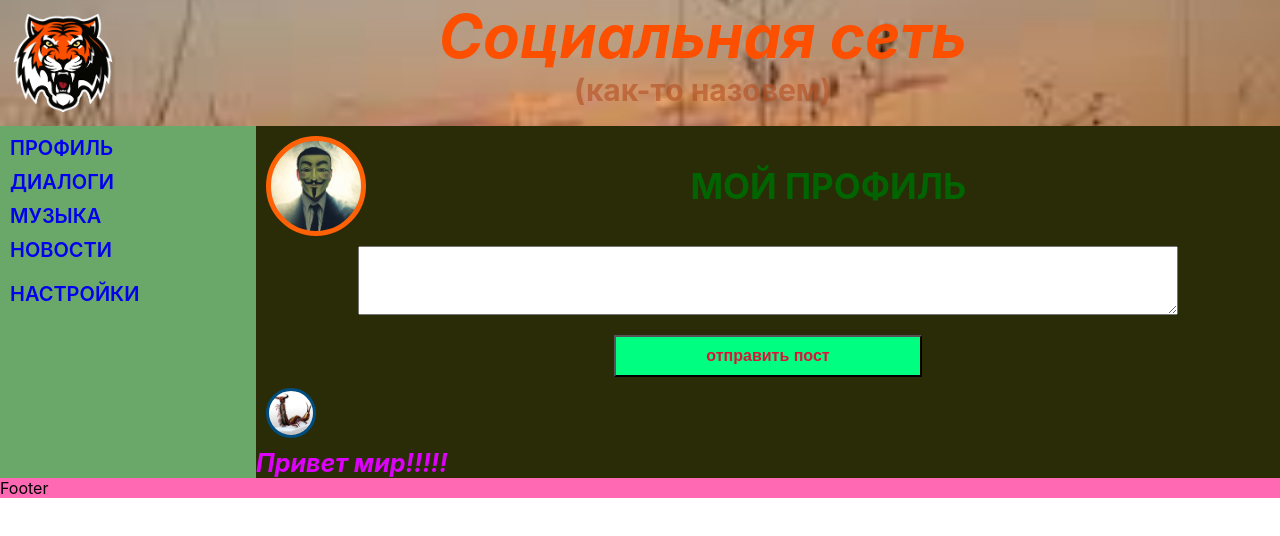
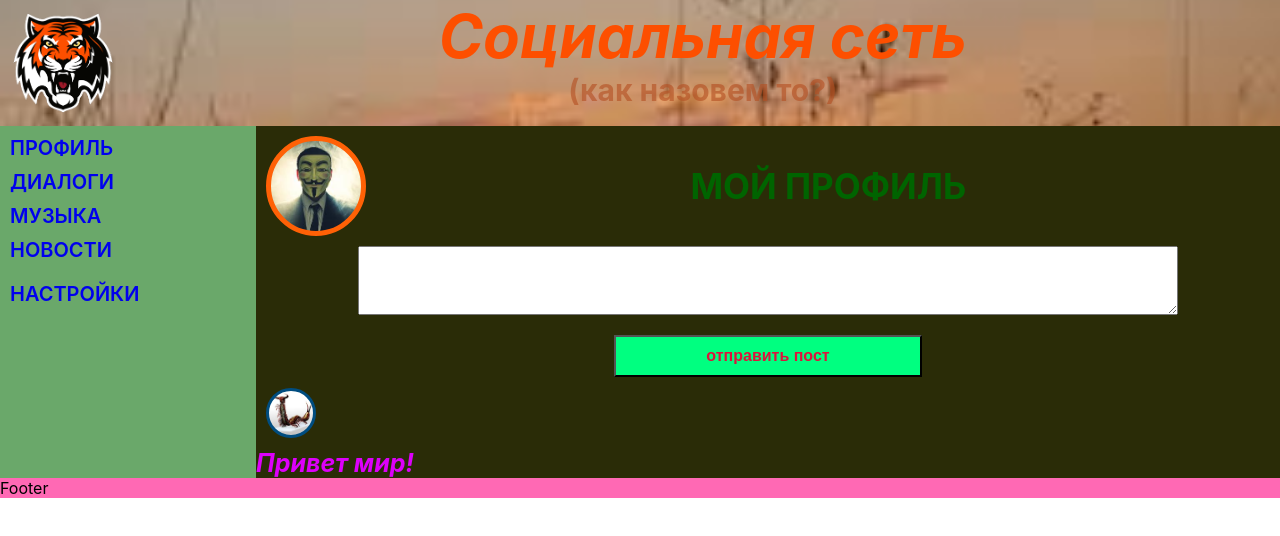
Before and after one commit to Babadooc/Site, a React (Create React App) app in the folder my-app/: page / in a window 1280 px wide. Shown: the top 536 px of the page. Built offline with nearby package versions, Linux system fonts and the light colour scheme.

Commit message:
рагу

```diff
--- a/my-app/src/Header/Header.jsx
+++ b/my-app/src/Header/Header.jsx
@@ -7,7 +7,7 @@ const Header=()=> {
       </div>
       <div className={style.title}>
         <h1>Социальная сеть</h1>
-        <h3>(как-то назовем)</h3>
+        <h3>(как назовем то?)</h3>
       </div>
     </div>
   );
--- a/my-app/src/Hero/Profile/Profile.jsx
+++ b/my-app/src/Hero/Profile/Profile.jsx
@@ -3,7 +3,7 @@ import style from './Profile.module.css';
 import Wall from './Wall/Wall';
 
 
-const Profile = () => {
+const Profile = (props) => {
 
 
   return (
@@ -21,7 +21,7 @@ const Profile = () => {
           <button className={style.addMyPost}>отправить пост</button>
         </div>
       </div>
-      <Wall wall= 'Привет мир!!!!!'></Wall>
+      <Wall wall= 'Привет мир!'></Wall>
 
     </div>
   );
```
